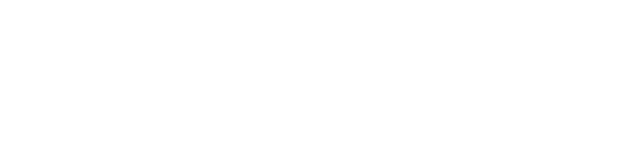
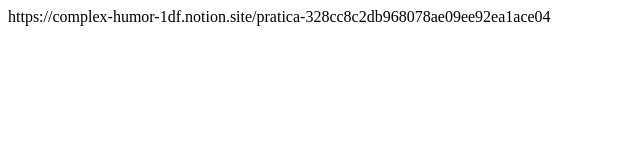
Before and after one commit to TobiasAlvz/github, a plain HTML site: page index.html in a window 1280 px wide. Shown: the whole page, without its empty margins (0-640 px from the left). Drawn offline with Linux system fonts and the light colour scheme.

Commit message:
Update index.html

```diff
--- a/index.html
+++ b/index.html
@@ -3,6 +3,7 @@
     <head>
         <meta charset="UTF-8">
         <meta name="viewport" content="width=device-width, initial-scale=1.0">
+        https://complex-humor-1df.notion.site/pratica-328cc8c2db968078ae09ee92ea1ace04
         <title>Document</title>
     </head>
     <body>
```
